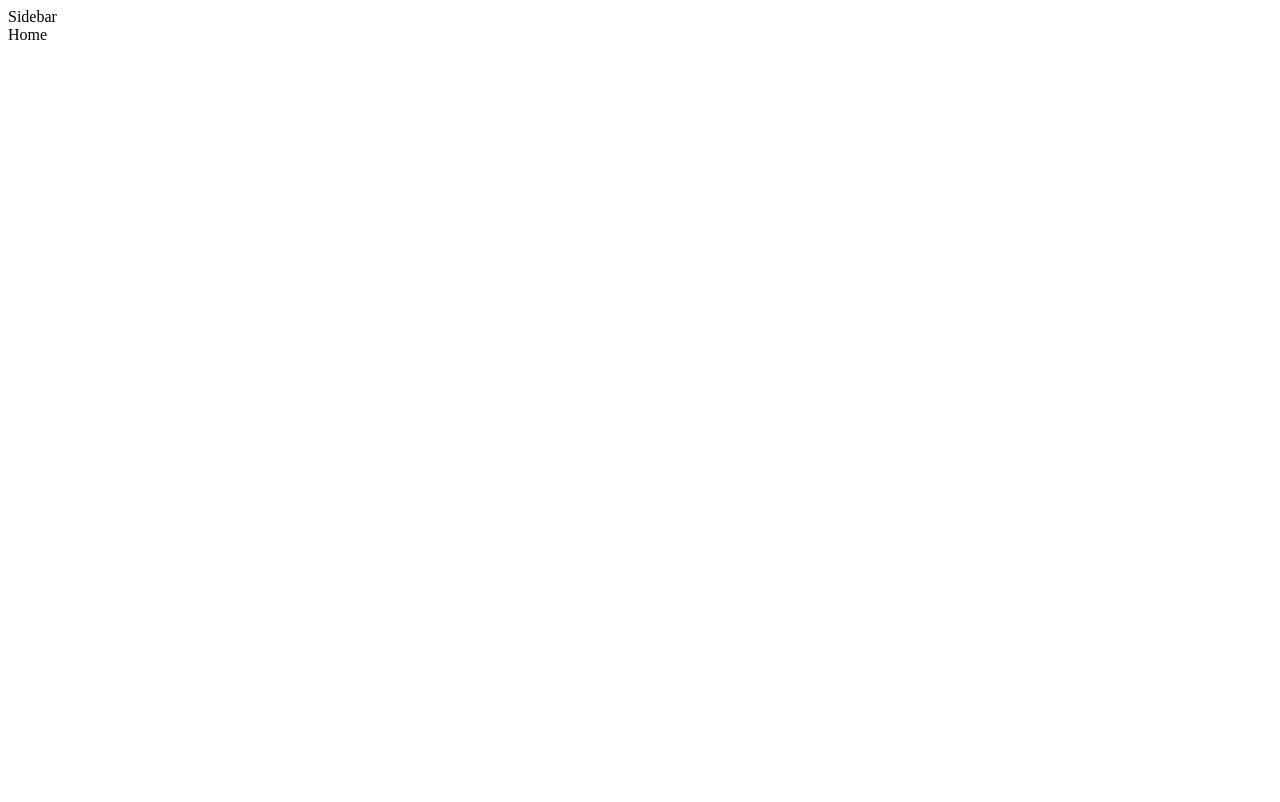
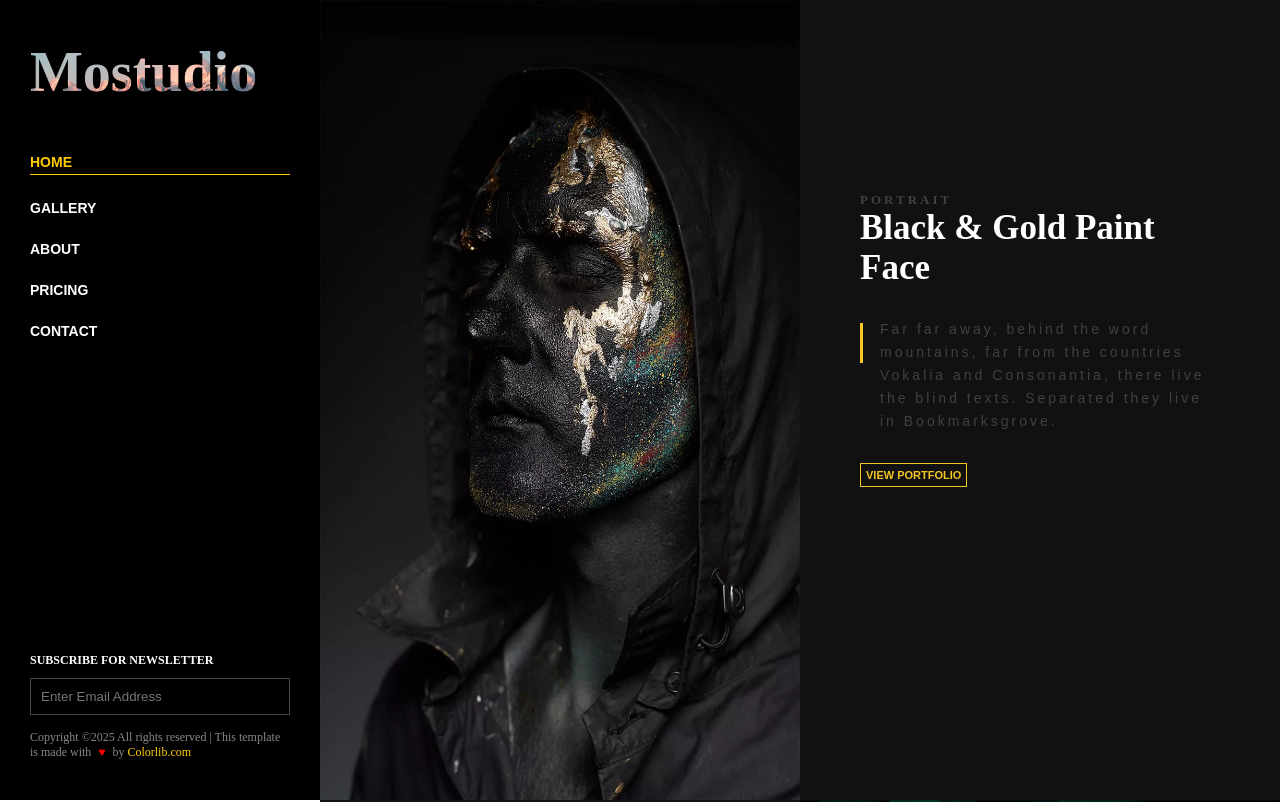
Before and after one commit to MamatovaElnoza/collab, a React (Create React App) app: page / in a window 1280 px wide. Shown: the top 802 px of the page. Built offline with nearby package versions, Linux system fonts and the light colour scheme.

Commit message:
home page done

```diff
--- a/public/index.html
+++ b/public/index.html
@@ -4,7 +4,8 @@
 <head>
   <meta charset="UTF-8">
   <meta name="viewport" content="width=device-width, initial-scale=1.0">
-  <title>Fashion Project</title>
+		<link rel="stylesheet" href="https://cdnjs.cloudflare.com/ajax/libs/font-awesome/6.2.0/css/all.min.css" />
+  <title>Mostudio Project</title>
 </head>
 
 <body>
--- a/src/components/app/App.css
+++ b/src/components/app/App.css
@@ -0,0 +1,5 @@
+* {
+    margin: 0;
+    padding: 0;
+    box-sizing: border-box;
+}
--- a/src/components/app/App.jsx
+++ b/src/components/app/App.jsx
@@ -3,11 +3,22 @@ import "./App.css";
 import Sidebar from "../side/side";
 import Home from "../home/home";
 
+const data = [{info: 'PORTRAIT', image: 'img/work-1.jpg.webp', title: 'Black & Gold Paint Face', text: 'Far far away, behind the word mountains, far from the countries Vokalia and Consonantia, there live the blind texts. Separated they live in Bookmarksgrove.'},
+  {info: 'NATURE', image: 'img/work-2.jpg.webp', title: 'Green Leaves', text: 'Far far away, behind the word mountains, far from the countries Vokalia and Consonantia, there live the blind texts. Separated they live in Bookmarksgrove.'},
+  {info: 'NATURE', image: 'img/work-3.jpg.webp', title: 'Coal', text: 'Far far away, behind the word mountains, far from the countries Vokalia and Consonantia, there live the blind texts. Separated they live in Bookmarksgrove.'},
+  {info: 'NATURE', image: 'img/work-4.jpg.webp', title: 'Top Leaf', text: 'Far far away, behind the word mountains, far from the countries Vokalia and Consonantia, there live the blind texts. Separated they live in Bookmarksgrove.'},
+  {info: 'PORTRAIT', image: 'img/work-5.jpg.webp', title: 'Building', text: 'Far far away, behind the word mountains, far from the countries Vokalia and Consonantia, there live the blind texts. Separated they live in Bookmarksgrove.'},
+  {info: 'FASHION', image: 'img/work-6.jpg.webp', title: 'Black Girl Model', text: 'Far far away, behind the word mountains, far from the countries Vokalia and Consonantia, there live the blind texts. Separated they live in Bookmarksgrove.'},
+  {info: 'ANIMALS', image: 'img/work-7.jpg.webp', title: 'Pug Puppy', text: 'Far far away, behind the word mountains, far from the countries Vokalia and Consonantia, there live the blind texts. Separated they live in Bookmarksgrove.'},
+  {info: 'NATURE', image: 'img/work-8.jpg.webp', title: 'White Flower', text: 'Far far away, behind the word mountains, far from the countries Vokalia and Consonantia, there live the blind texts. Separated they live in Bookmarksgrove.'},
+  {info: 'ANIMALS', image: 'img/work-9.jpg.webp', title: 'Turtle', text: 'Far far away, behind the word mountains, far from the countries Vokalia and Consonantia, there live the blind texts. Separated they live in Bookmarksgrove.'},
+]
+
 const App = () => {
   return (
     <>
       <Sidebar />
-      <Home />
+      <Home data={data}/>
     </>
   );
 };
--- a/src/components/home/home.css
+++ b/src/components/home/home.css
@@ -0,0 +1,68 @@
+.home {
+    width: 75%;
+    background-color: #111111;
+    height: auto;
+    margin-left: 25%;
+}
+.position {
+    display: flex;
+}
+.information {
+    width: 50%;
+    padding: 60px;
+    padding-top: 20%;
+}
+.image {
+    width: 50%;
+    height: 100vh;
+}
+.info {
+    color: rgba(255, 255, 255, 0.2);
+    font-size: 13px;
+    letter-spacing: 3px;
+    font-weight: 600;
+}
+.title {
+    color: #fff;
+    font-family: "Abril Fatface", cursive;
+    font-size: 35px;
+}
+.text {
+    color: rgba(255, 255, 255, 0.2);
+    position: relative;
+    font-size: 14px;
+    letter-spacing: 3px;
+    font-family: sans-serif;
+    line-height: 23px;
+    padding: 30px 0;
+    margin-left: 20px;
+}
+.button {
+    color: #f3c623;
+    border: 1px solid #f3c623;
+    background-color: transparent;
+    padding: 5px;
+    font-weight: 800;
+    font-size: 11px;
+    cursor: pointer;
+}
+.span {
+    position: absolute;
+    width: 3px;
+    margin-top: 35px;
+    height: 40px;
+    background: #f3c623;
+}
+.more{
+    width: 100%;
+    background-color: #f3c623;
+    height: 70px;
+    text-align: center;
+    padding: 25px;
+    font-size: 12px;
+    letter-spacing: 3px;
+    font-weight: 600;
+    border: 1px solid #f3c623;
+    color: rgb(0, 0, 0);
+    cursor: pointer;
+}
--- a/src/components/home/home.jsx
+++ b/src/components/home/home.jsx
@@ -1,10 +1,26 @@
-import React from 'react'
-import './home.css'
+import React from "react";
+import "./home.css";
 
-const Home = () => {
+const Home = ({ data }) => {
   return (
-    <div>Home</div>
-  )
-}
+    <div className="home">
+      {data.map((item, index) => (
+  <div key={index} className="position" style={{ flexDirection: index % 2 === 0 ? 'row' : 'row-reverse' }}>
+    <img className="image" src={item.image} alt={item.title} />
+    <div className="information">
+      <p className="info">{item.info}</p>
+      <h1 className="title">{item.title}</h1>
+      <span className="span"></span><p className="text">{item.text}</p>
+      <button className="button">VIEW PORTFOLIO</button>
+    </div>
+  </div>
+))}
+<button className="more">
+    LOAD MORE <i class="fa-solid fa-spinner"></i>
+</button>
+    </div>
 
-export default Home
+  );
+};
+
+export default Home;
--- a/src/components/side/side.css
+++ b/src/components/side/side.css
@@ -0,0 +1,79 @@
+.sidebar {
+    width: 25%;
+    min-height: 100vh;
+    background-color: #000;
+    color: white;
+    display: flex;
+    flex-direction: column;
+    justify-content: space-between;
+    padding: 40px 30px;
+    position: fixed;
+    left: 0;
+    top: 0;
+}
+
+.logo {
+    font-size: 56px;
+    font-weight: bold;
+    background: url('/public/img/bg_1.jpg.webp') no-repeat center;
+    background-size: cover;
+    -webkit-background-clip: text;
+    -webkit-text-fill-color: transparent;
+    margin-bottom: 50px;
+}
+
+.nav {
+    display: flex;
+    flex-direction: column;
+    gap: 25px;
+}
+
+.nav-link {
+    text-transform: uppercase;
+    font-weight: 600;
+    color: white;
+    background: none;
+    border: none;
+    text-align: left;
+    cursor: pointer;
+    transition: color 0.3s;
+    font-size: 14px;
+}
+
+.nav-link:hover,
+.nav-link.active {
+    color: #ffcc00;
+    border-bottom: 1px solid #ffcc00;
+    padding-bottom: 4px;
+}
+
+.sidebar-bottom {
+    font-size: 12px;
+    color: #888;
+}
+
+.newsletter-label {
+    font-weight: bold;
+    margin-bottom: 10px;
+    text-transform: uppercase;
+    color: #fff;
+}
+
+.email-input {
+    width: 100%;
+    padding: 10px;
+    background: black;
+    border: 1px solid #444;
+    color: white;
+    margin-bottom: 15px;
+}
+
+.heart {
+    color: red;
+    padding: 0 4px;
+}
+
+a {
+    color: #ffcc00;
+    text-decoration: none;
+}
--- a/src/components/side/side.jsx
+++ b/src/components/side/side.jsx
@@ -1,10 +1,38 @@
-import React from 'react'
-import './side.css'
+import React, { useState } from 'react';
+import './side.css';
 
 const Sidebar = () => {
-  return (
-    <div>Sidebar</div>
-  )
-}
+    const [active, setActive] = useState('home');
+    const menuItems = ['home', 'gallery', 'about', 'pricing', 'contact'];
 
-export default Sidebar
+    return (
+        <div className="sidebar">
+            <div className="sidebar-top">
+                <h1 className="logo">Mostudio</h1>
+                <nav className="nav">
+                    {menuItems.map((item) => (
+                        <button
+                            key={item}
+                            onClick={() => setActive(item)}
+                            className={`nav-link ${active === item ? 'active' : ''}`}
+                        >
+                            {item}
+                        </button>
+                    ))}
+                </nav>
+            </div>
+
+            <div className="sidebar-bottom">
+                <p className="newsletter-label">Subscribe for Newsletter</p>
+                <input type="email" placeholder="Enter Email Address" className="email-input" />
+                <p className="copyright">
+                    Copyright ©2025 All rights reserved | This template is made with
+                    <span className="heart"> ♥ </span>by
+                    <a href="https://colorlib.com" target="_blank" rel="noreferrer"> Colorlib.com</a>
+                </p>
+            </div>
+        </div>
+    );
+};
+
+export default Sidebar;
```
